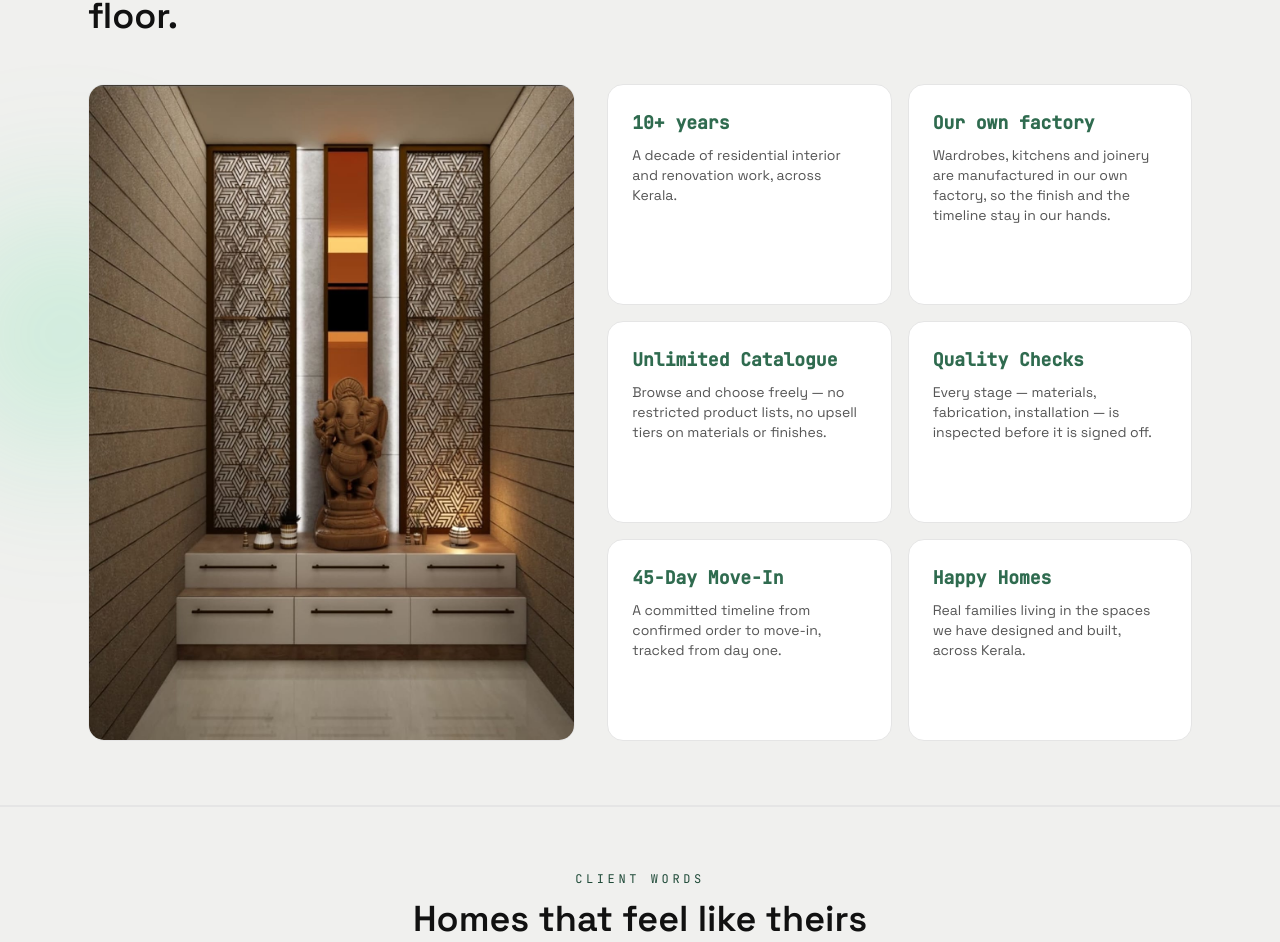
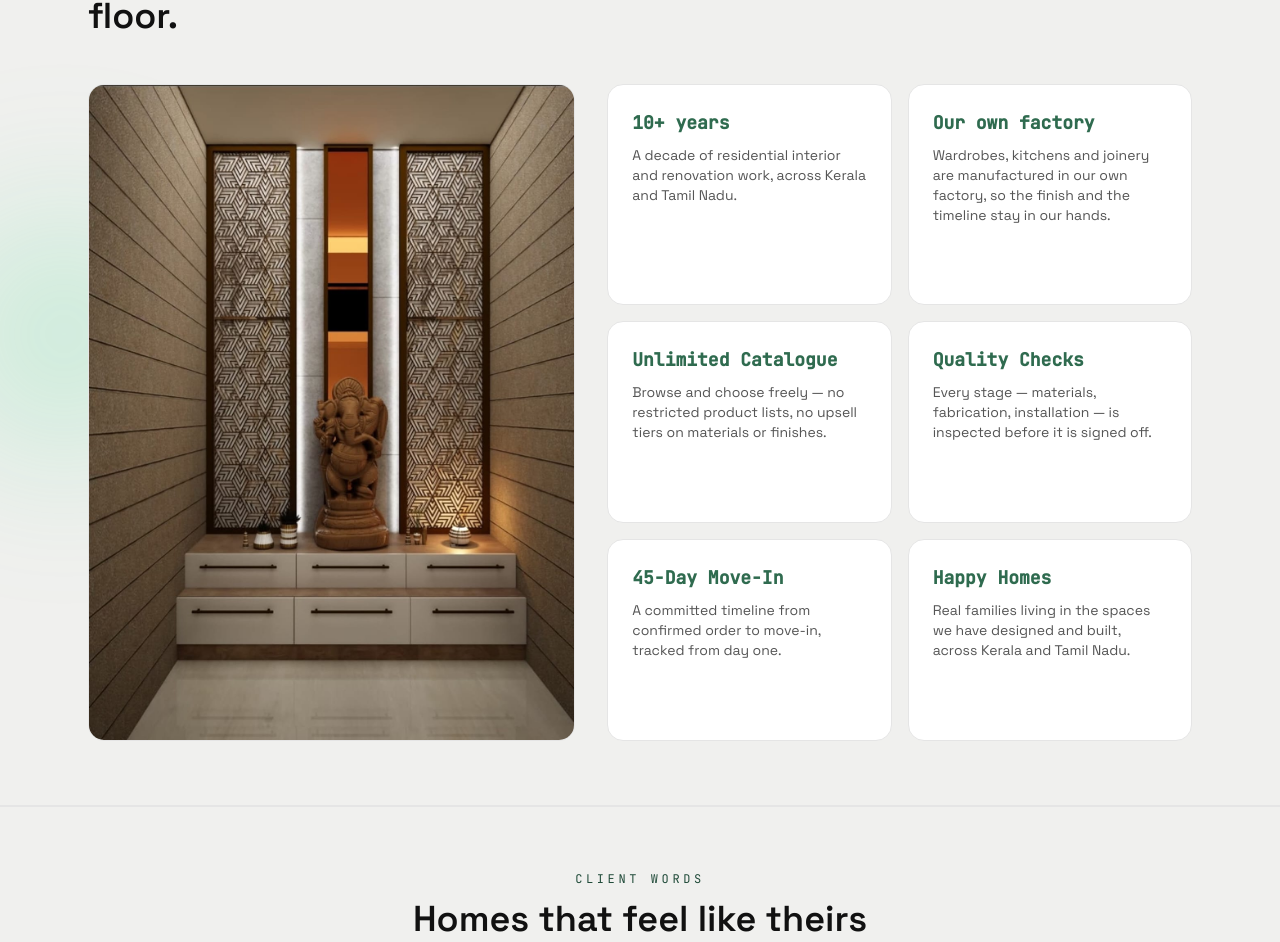
Before and after one commit to maasu-23/mayura, a React (Vite) app: page / in a window 1280 px wide. Shown: the part 5650-6592 px from the top of the page. Built offline with nearby package versions, Linux system fonts and the light colour scheme.

Commit message:
Mention Tamil Nadu in credentials copy, not just Kerala
Co-Authored-By: Claude Sonnet 5 <noreply@anthropic.com>

```diff
--- a/src/data/site.ts
+++ b/src/data/site.ts
@@ -46,7 +46,7 @@ export const site = {
     items: [
       {
         title: '10+ years',
-        body: 'A decade of residential interior and renovation work, across Kerala.',
+        body: 'A decade of residential interior and renovation work, across Kerala and Tamil Nadu.',
       },
       {
         title: 'Our own factory',
@@ -66,7 +66,7 @@ export const site = {
       },
       {
         title: 'Happy Homes',
-        body: 'Real families living in the spaces we have designed and built, across Kerala.',
+        body: 'Real families living in the spaces we have designed and built, across Kerala and Tamil Nadu.',
       },
     ],
   },
```
